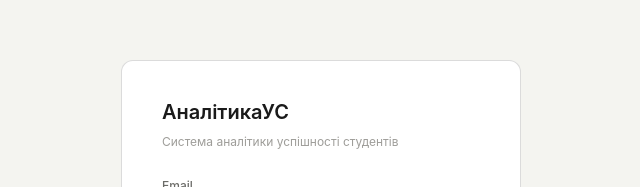
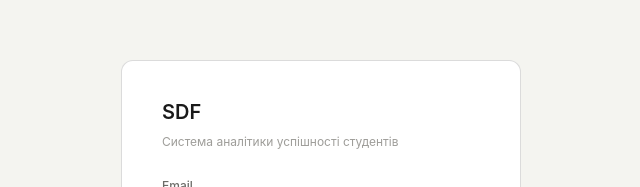
Before and after one commit to oleksii-kryvobok/thesis-2026, a React (Vite) app: page /login in a window 1280 px wide. Shown: the part 170-357 px from the top of the page, without its empty margins (319-959 px from the left). Built offline with nearby package versions, Linux system fonts and the light colour scheme.

Commit message:
Update Login.jsx

```diff
--- a/src/pages/Login.jsx
+++ b/src/pages/Login.jsx
@@ -28,7 +28,7 @@ export default function Login() {
     return (
       <div className="login-page">
         <div className="login-card">
-          <div className="login-logo">АналітикаУС</div>
+          <div className="login-logo">SDF</div>
           <div className="login-sub">Система аналітики успішності студентів</div>
 
           <div className="login-form">
```
